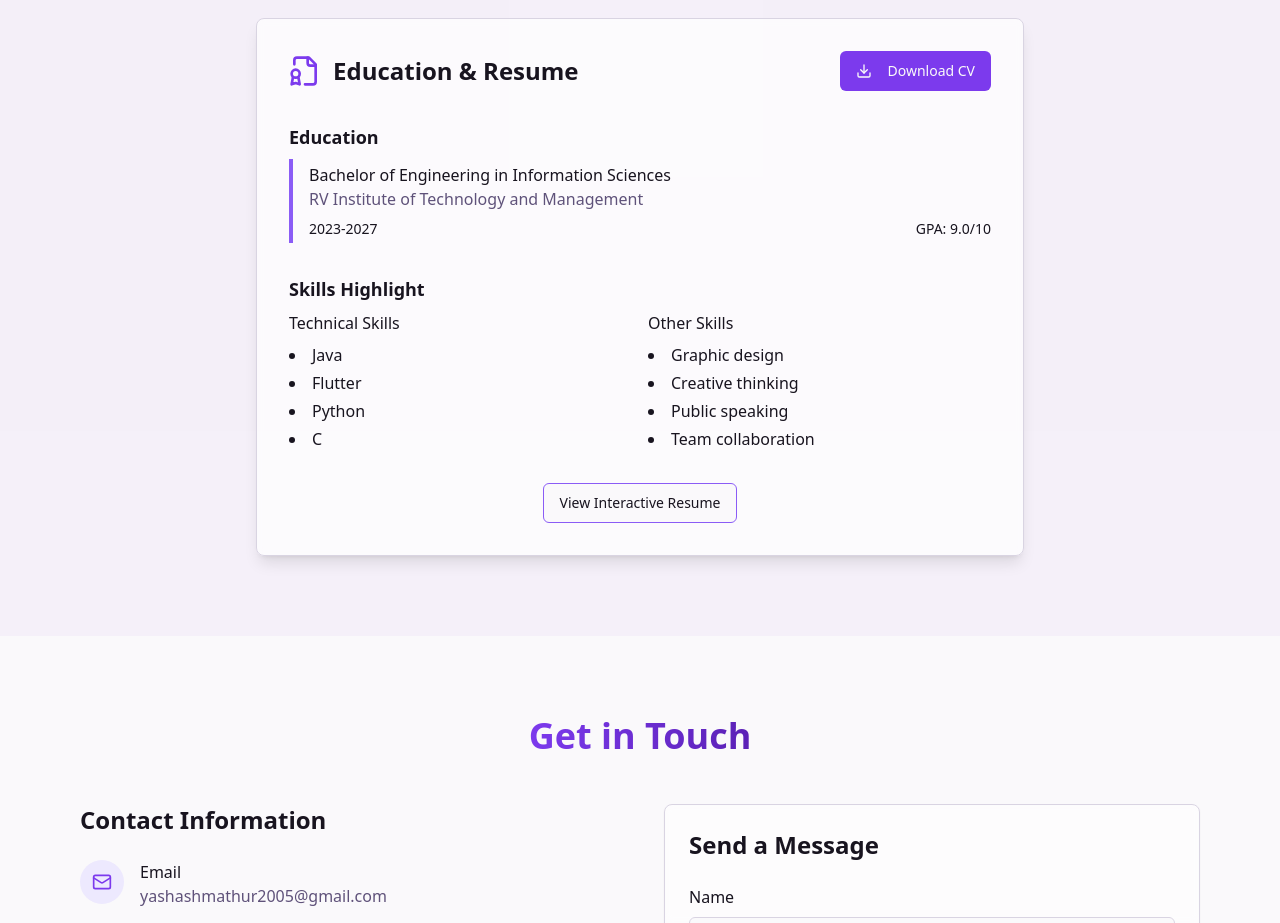
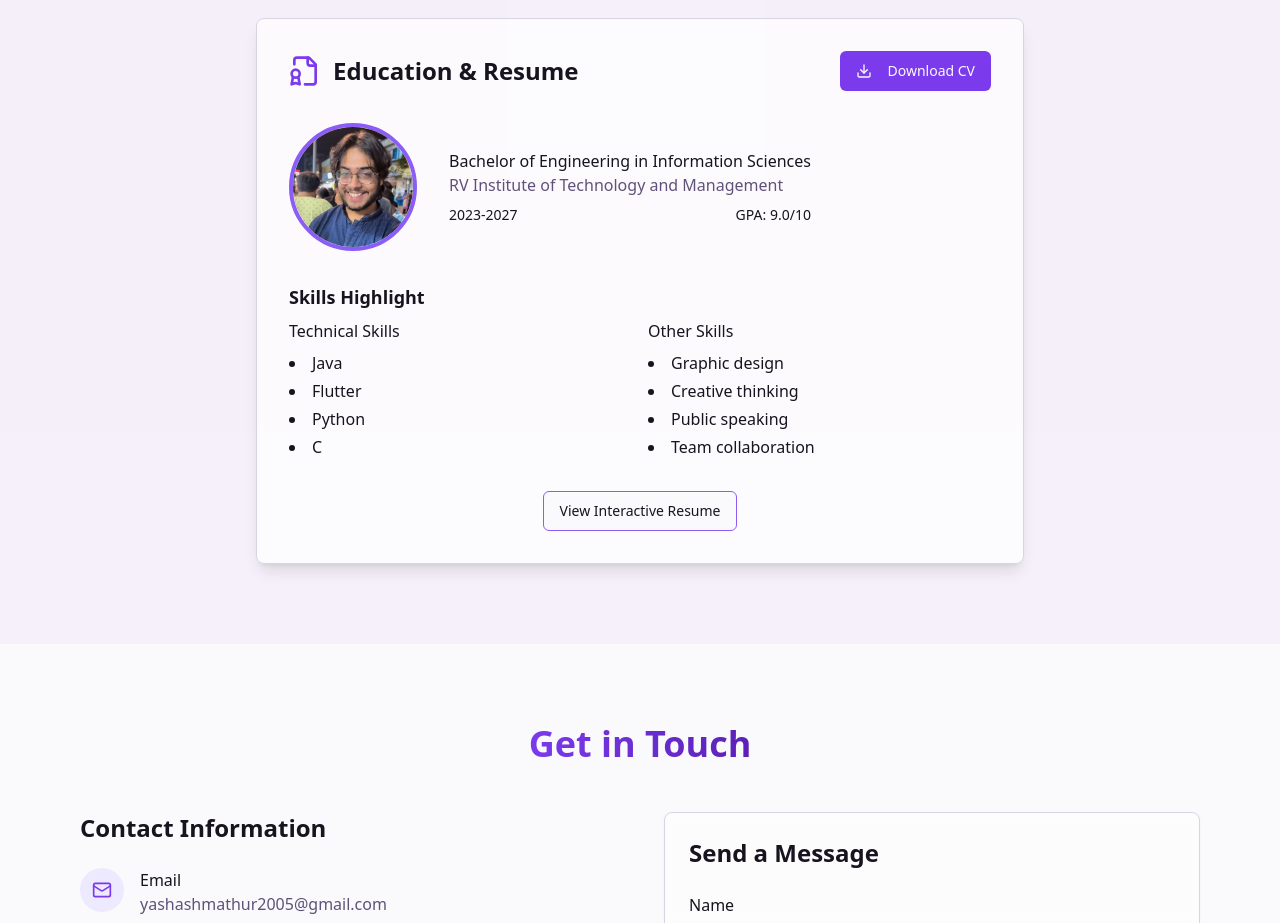
Before and after one commit to mathuryashash/yashash-portfolio-forge, a React (Vite) app: page / in a window 1280 px wide. Shown: the part 3380-4303 px from the top of the page. Built offline with nearby package versions, Linux system fonts and the light colour scheme.

Commit message:
Replace resume photo
Replaces the resume photo with a new one.

```diff
--- a/src/components/sections/Resume.tsx
+++ b/src/components/sections/Resume.tsx
@@ -2,6 +2,7 @@
 import { FileBadge, Download } from 'lucide-react';
 import { Button } from '@/components/ui/button';
 import { Card } from '@/components/ui/card';
+import { Avatar, AvatarImage, AvatarFallback } from '@/components/ui/avatar';
 
 export function Resume() {
   const education = {
@@ -32,14 +33,20 @@ export function Resume() {
               </Button>
             </div>
 
-            <div className="mb-8">
-              <h4 className="text-lg font-semibold mb-2">Education</h4>
-              <div className="border-l-4 border-royal-500 dark:border-royal-400 pl-4 py-1">
-                <div className="mb-2">
-                  <p className="font-medium">{education.degree}</p>
-                  <p className="text-muted-foreground">{education.school}</p>
-                </div>
-                <div className="flex justify-between text-sm">
+            <div className="flex flex-col md:flex-row items-center gap-8 mb-8">
+              <Avatar className="w-32 h-32 border-4 border-royal-500">
+                <AvatarImage
+                  src="/lovable-uploads/f7a7700e-f1e0-42e8-8921-965197d43059.png"
+                  alt="Yashash Mathur"
+                  className="object-cover"
+                />
+                <AvatarFallback>YM</AvatarFallback>
+              </Avatar>
+
+              <div>
+                <p className="font-medium">{education.degree}</p>
+                <p className="text-muted-foreground">{education.school}</p>
+                <div className="flex justify-between text-sm mt-2">
                   <span>{education.period}</span>
                   <span className="font-medium">GPA: {education.gpa}</span>
                 </div>
```
Also changed, not shown: public/lovable-uploads/f7a7700e-f1e0-42e8-8921-965197d43059.png (added).
